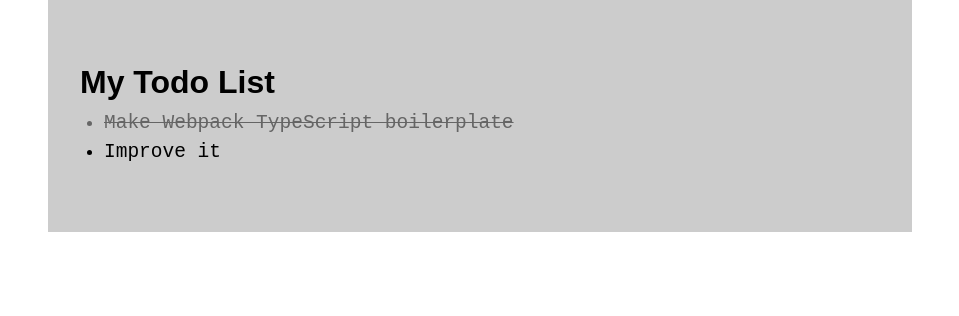
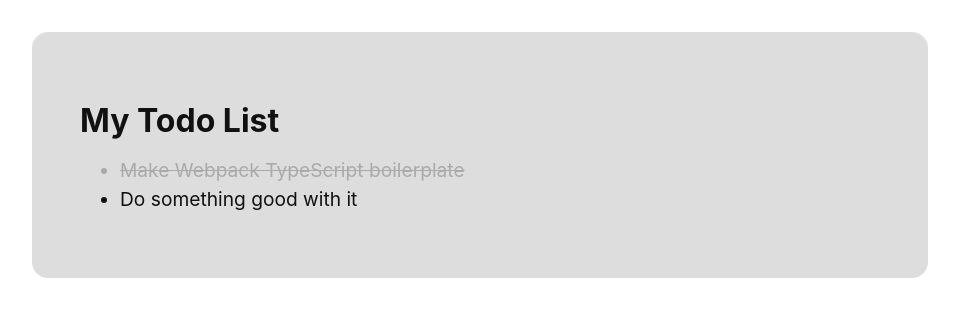
Before and after one commit to likewinter/typescript-webpack-boilerplate, a website built with webpack: page dist/index.html in a window 1280 px wide. Shown: the whole page, without its empty margins (160-1119 px from the left). Built offline with nearby package versions, Linux system fonts and the light colour scheme.

Commit message:
Some fixes and improvements

```diff
--- a/package.json
+++ b/package.json
@@ -2,11 +2,7 @@
   "name": "typescript-webpack-starter",
   "version": "1.0.0",
   "description": "Dead simple boilerplate for TypeScript with Webpack",
-  "repository": {
-    "type" : "git",
-    "url" : "https://github.com/likewinter/typescript-webpack-boilerplate.git"
-  },
-  "main": "index.js",
+  "repository": "likewinter/typescript-webpack-boilerplate",
   "author": "Anton Orlov <anton@pinked.ru>",
   "license": "MIT",
   "devDependencies": {
--- a/src/css/app.css
+++ b/src/css/app.css
@@ -1,28 +1,28 @@
 @import './reset.css';
 
 #app {
+  background-color: #DDD;
+  border-radius: 1rem;
+  color: #111;
+  font-family: -apple-system, BlinkMacSystemFont,
+    "Segoe UI", "Roboto", "Oxygen", "Ubuntu", "Cantarell",
+    "Fira Sans", "Droid Sans", "Helvetica Neue",
+    sans-serif;
+  margin: 2rem auto;
+  padding: 3rem 3rem;
   width: 800px;
-  margin: auto;
-  background-color: #CCC;
-  padding: 4rem 2rem;
 }
 
 #app > h1 {
-  font-family: sans-serif;
-  margin-bottom: .5rem;
-}
-
-#app > ul {
-  margin-left: 1.5rem;
+  margin-bottom: 1rem;
 }
 
 #app > ul > li {
-  font-family: monospace;
-  font-size: 1.5em;
+  font-size: 1.2em;
   line-height: 1.5;
 }
 
 #app > ul > li.done {
+  color: #AAA;
   text-decoration: line-through;
-  opacity: 0.5;
 }
--- a/src/css/reset.css
+++ b/src/css/reset.css
@@ -1,4 +1,8 @@
-* {
+body {
   margin: 0;
-  padding: 0;
 }
+
+h1 {
+  font-size: 2em;
+  margin: 0.67em 0;
+}
--- a/src/ts/app.ts
+++ b/src/ts/app.ts
@@ -8,7 +8,7 @@ const list: TodoList = [
     text: 'Make Webpack TypeScript boilerplate'
   }, {
     done: false,
-    text: 'Improve it'
+    text: 'Do something good with it'
   }
 ]
 
--- a/src/ts/todo.ts
+++ b/src/ts/todo.ts
@@ -1,21 +1,15 @@
-export interface Todo {
+interface Todo {
   done: boolean
   text: string
 }
 
 export type TodoList = Todo[]
 
-export function renderTodoList (list: TodoList, el: HTMLElement) {
-  let html = `
-    <h1>My Todo List</h1>
-    <ul>`
-  list.forEach((task) => {
-    html += `
-    <li class="${task.done ? 'done' : ''}">
-      <span>${task.text}</span>
-    </li>`
+export function renderTodoList (todos: TodoList, el: HTMLElement) {
+  let list = ''
+  todos.forEach((task) => {
+    list += `<li class="${task.done ? 'done' : ''}">${task.text}</li>`
   })
-  html += `</ul>`
 
-  el.innerHTML = html
+  el.innerHTML = `<h1>My Todo List</h1>\n<ul>${list}</ul>`
 }
--- a/webpack.config.js
+++ b/webpack.config.js
@@ -1,6 +1,4 @@
 const path = require('path')
-const nodeEnv = process.NODE_ENV || 'development'
-const isProd = nodeEnv === 'production'
 
 module.exports = {
   entry: './src/index.js',
@@ -37,7 +35,7 @@ module.exports = {
     ]
   },
   devServer: {
-    contentBase: path.join(__dirname, "dist"),
+    contentBase: path.join(__dirname, 'dist'),
     port: 8000,
     overlay: {
       warnings: true,
```
